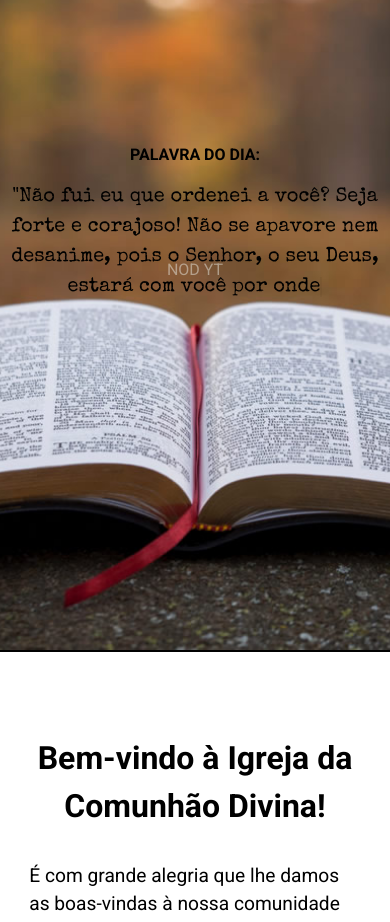
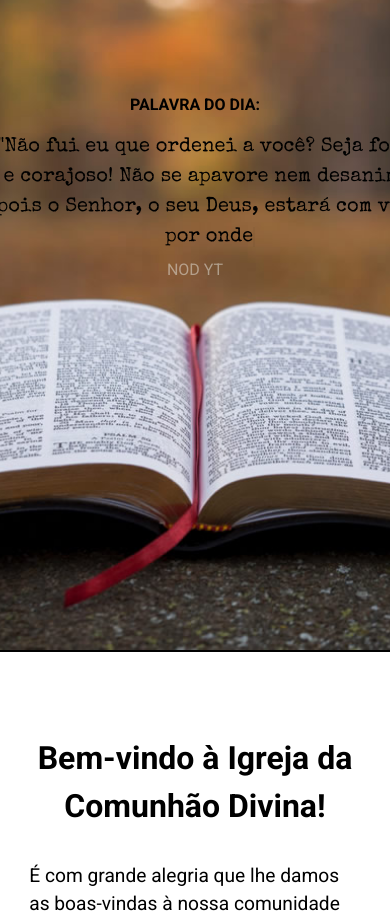
Before and after one commit to Codinomexanm/landingPage__reactjs, a React (Vite) app: page / in a window 390 px wide. Shown: the part 1040-1962 px from the top of the page. Built offline with nearby package versions, Linux system fonts and the light colour scheme; no server answers.

Commit message:
efeito digitação

```diff
--- a/src/components/Header/Typing/style.css
+++ b/src/components/Header/Typing/style.css
@@ -23,7 +23,8 @@
 @media screen and (max-width:1000px) {
   .Ffont{
     font-size: 20px;
-    min-height: 200px;
-    min-width:400px;
+    min-height: 300px;
+    width: 100%;
+    min-width:402px;
   }
 }
```
